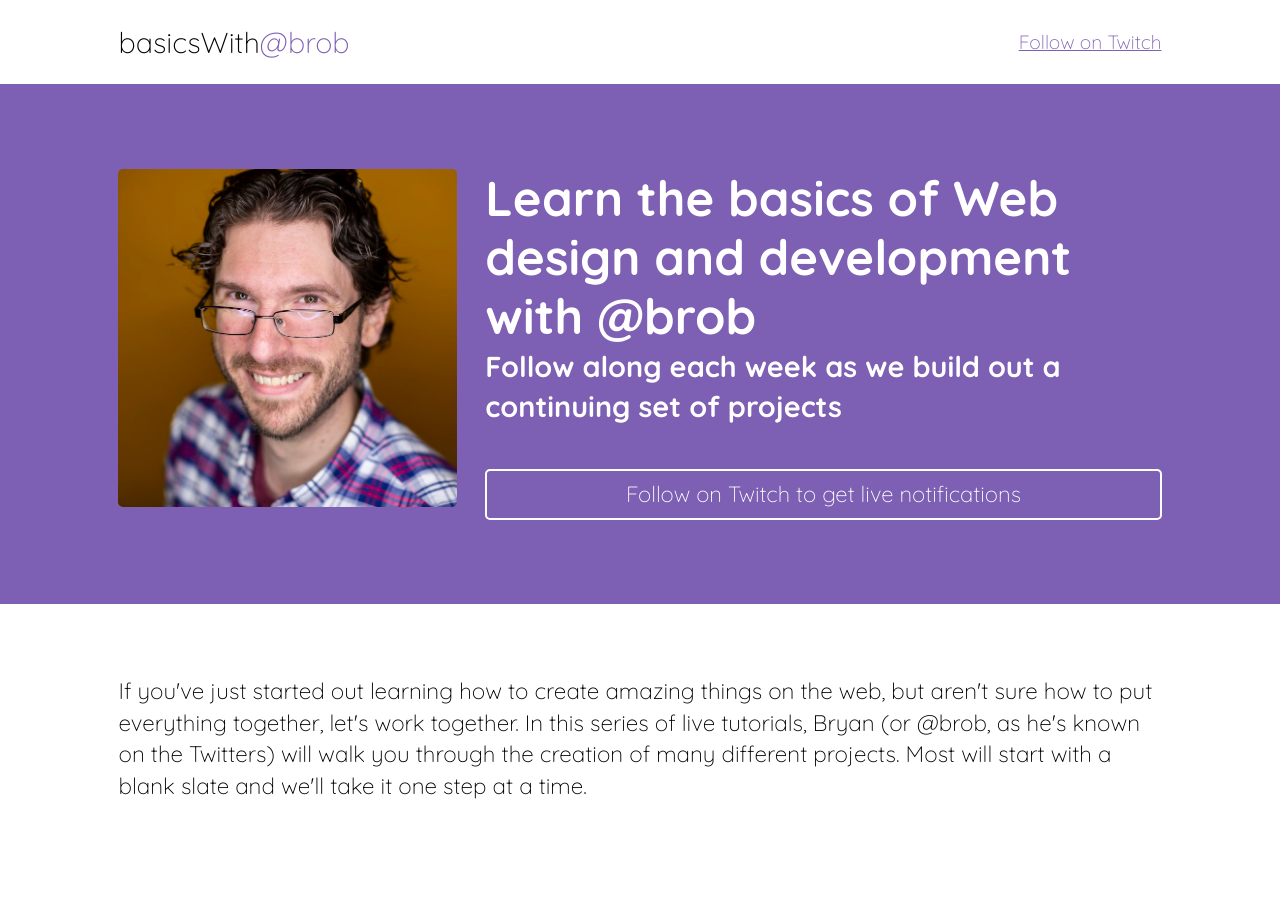
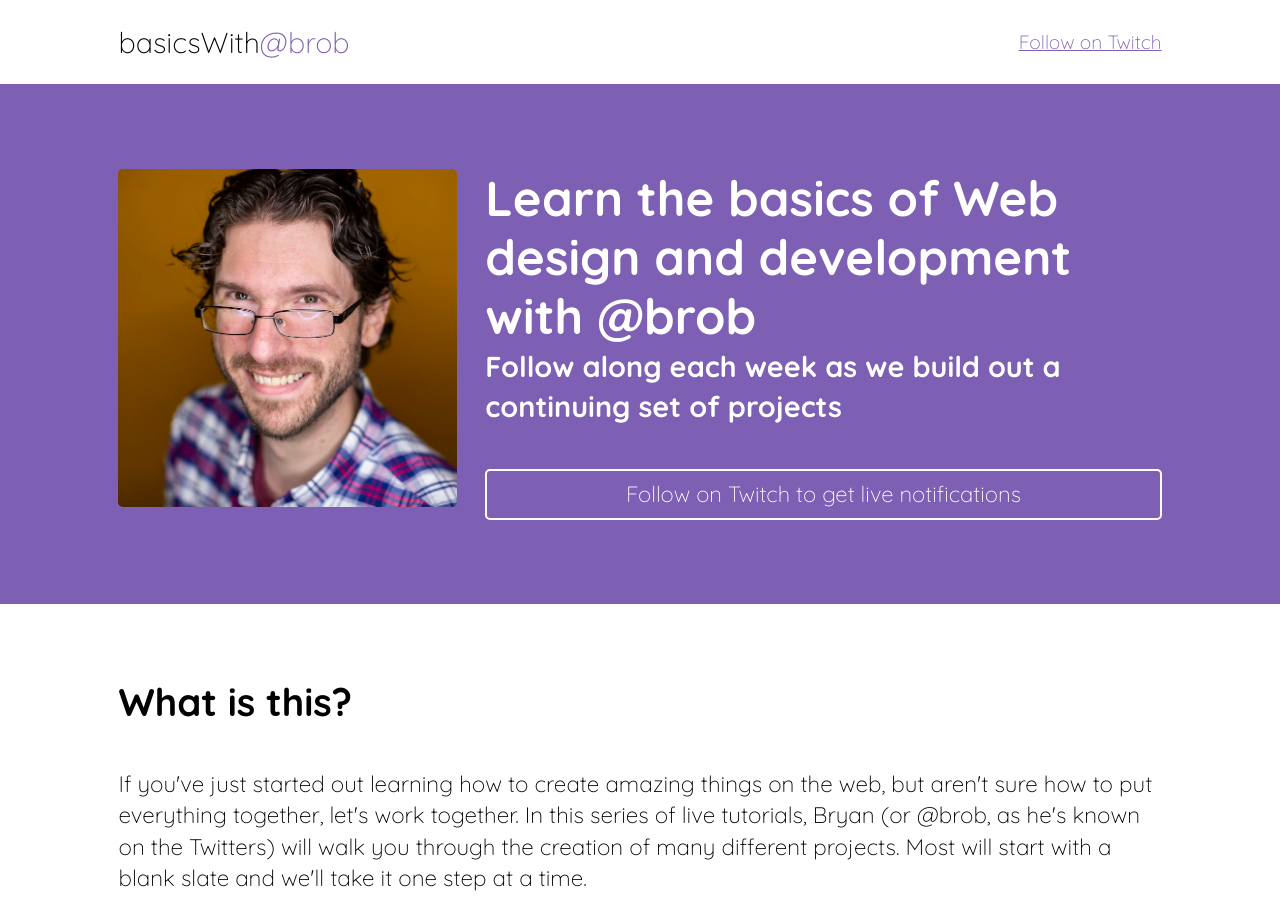
Before and after one commit to brob/basicswithbrob.com, an Eleventy site: page index.njk in a window 1280 px wide. Shown: the top 897 px of the page. Built offline with nearby package versions, Linux system fonts and the light colour scheme; Eleventy itself is replaced by a stand-in of ours; files that its build step writes are made by us from their sources; what nunjucks-date-filter would draw is missing.

Commit message:
Adds about header

```diff
--- a/assets/style.css
+++ b/assets/style.css
@@ -129,6 +129,10 @@ h1 {
 .about {
     margin-bottom: 3rem;
 }
+.about__title {
+    font-size: 2rem;
+    margin-bottom: 1em;
+}
 .about__header {
     font-weight: normal;
 
--- a/index.njk
+++ b/index.njk
@@ -10,6 +10,7 @@
     </section>
 
     <section class="about container">
+        <h2 class="about__title">What is this?</h2>
         <h3 class="about__header">If you've just started out learning how to create amazing things on the web, but aren't sure how to put everything together, let's work together. In this series of live tutorials, Bryan (or @brob, as he's known on the Twitters) will walk you through the creation of many different projects. Most will start with a blank slate and we'll take it one step at a time.</h3>
     </section>
 
```
